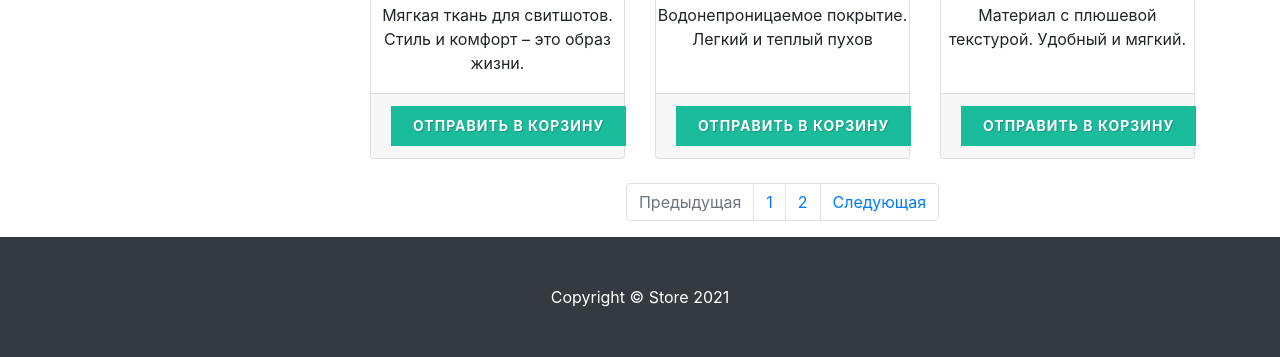
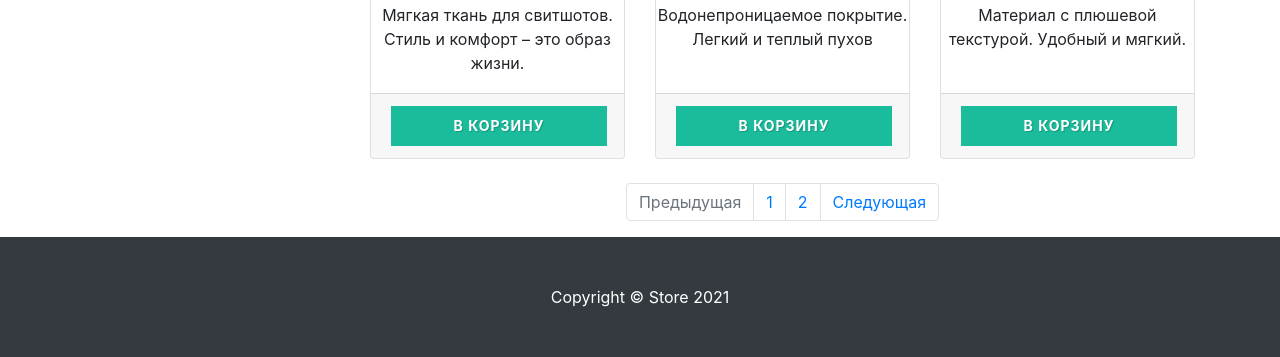
Before and after one commit to ingrego19980907/Clothes_store, a Django app: page /products/ in a window 1280 px wide. Shown: the part 884-1241 px from the top of the page. Run offline with Django 3.2, Linux system fonts and the light colour scheme; the visitor is signed in with stand-in values (Sample User, id 1); data comes from the database, SQL or seed files in the repository; data that the repository does not hold is empty; some libraries are stand-ins or nearby versions.

Commit message:
rec changed

```diff
--- a/products/templates/products/products.html
+++ b/products/templates/products/products.html
@@ -17,6 +17,9 @@
 		.product-title h3{
 			text-align: center;
 		}
+		.add-to-cart {
+            width: 216px;
+        }
 	</style>
 {% endblock %}
 {% block content %}
@@ -95,7 +98,7 @@
 	                        <div class="card-footer text-center">
 		                        <a href="{% url 'products:basket_add' product.id %}">
 	                                <button type="submit" class="add-to-cart button m-0">
-		                                Отправить в корзину
+		                                В корзину
 	                                </button>
 		                        </a>
 	                        </div>
```
Also changed, not shown: products/templates/products/single_product.html (+5 -3 lines).
